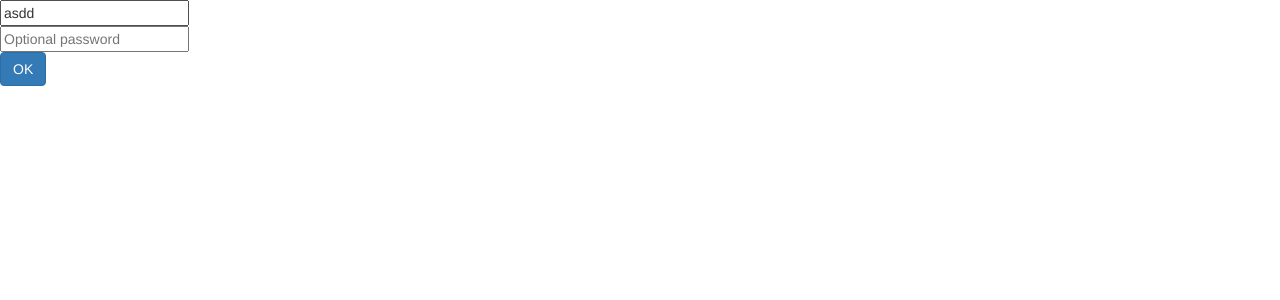
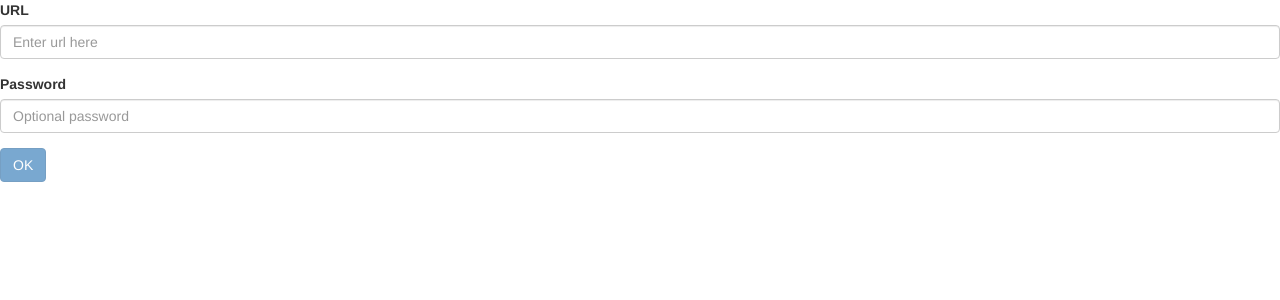
Before and after one commit to damducthoai/linkservice-frontend, an Angular app: page / in a window 1280 px wide. Shown: the top 300 px of the page. Built offline with nearby package versions, Linux system fonts and the light colour scheme.

Commit message:
refactoring to reactive form

```diff
--- a/src/app/urldata/urldata.component.html
+++ b/src/app/urldata/urldata.component.html
@@ -1,7 +1,30 @@
-<form action="{{backendurl}}" method="POST">
-  <input [(ngModel)]="url_text" type="text" placeholder="Enter url here" name="url_text"/>
-  <br>
-  <input [(ngModel)]="url_password" type="text" placeholder="Optional password" name="url_password"/>
-  <br>
-  <input class="btn btn-primary" type="button" value="OK" (click)="onSubmit()"/>
+<form action="{{backend_url}}"
+method="POST"
+[formGroup]="form" (ngSubmit)="submit()">
+
+  <div class="form-group">
+    <label for="url_text">URL</label>
+    <input
+      formControlName="url_text"
+      class="form-control"
+      type="text"
+      placeholder="Enter url here"
+      id="url_text"/>
+    <div *ngIf="url_text.touched && url_text.invalid" class="alert alert-danger">
+      <div *ngIf="url_text.errors.required">URL Required</div>
+      <div *ngIf="url_text.errors.pattern">URL does not supported</div>
+    </div>
+  </div>
+
+  <div class="form-group">
+    <label for="url_password">Password</label>
+      <input
+        formControlName="url_password"
+        class="form-control"
+        type="text"
+        placeholder="Optional password"
+        name="url_password"
+        id="url_password"/>
+  </div>
+  <input class="btn btn-primary" type="submit" value="OK" [disabled]="url_text.invalid"/>
 </form>
--- a/src/app/urldata/urldata.component.ts
+++ b/src/app/urldata/urldata.component.ts
@@ -1,4 +1,8 @@
+import { UrlDataValidators } from './urldata.validator';
+import { Http } from '@angular/http';
 import { Component, OnInit } from '@angular/core';
+import { FormGroup, FormControl, Validators, AbstractControl } from '@angular/forms';
+import { ValidationErrors } from '@angular/forms/src/directives/validators';
 
 @Component({
   selector: 'app-urldata',
@@ -8,15 +12,29 @@ import { Component, OnInit } from '@angular/core';
 export class UrldataComponent implements OnInit {
 
   backend_url = "http://localhost:8080";
-  url_text ="asdd";
-  url_password = "";
-  constructor() { }
+  url_pattern = "https://www.fshare.vn/file/[a-zA-Z0-9]+$";
+
+  form = new FormGroup({
+    'url_text': new FormControl("",[
+      Validators.required,
+      Validators.pattern(this.url_pattern)
+    ]),
+    'url_password': new FormControl()
+  });
+
+  constructor(private _http: Http) {
+  }
 
   ngOnInit() {
   }
 
-  onSubmit(){
-    console.log(this.url_text + "|" + this.url_password);
+  submit(){
   }
 
+  get url_text(){
+    return this.form.get('url_text');
+  }
+  get url_password(){
+    return this.form.get('url_password');
+  }
 }
--- a/src/styles.css
+++ b/src/styles.css
@@ -1,2 +1,5 @@
 /* You can add global styles to this file, and also import other style files */
-@import "~bootstrap/dist/css/bootstrap.css"
+@import "~bootstrap/dist/css/bootstrap.css";
+.form-control.ng-touched.ng-invalid{
+    /* border: 2px solid red; */
+}
```
Also changed, not shown: src/app/app.module.ts (+5 -3 lines), src/app/urldata/restclient.ts (added, +11 -0 lines), src/app/urldata/urldata.validator.ts (added, +25 -0 lines).
